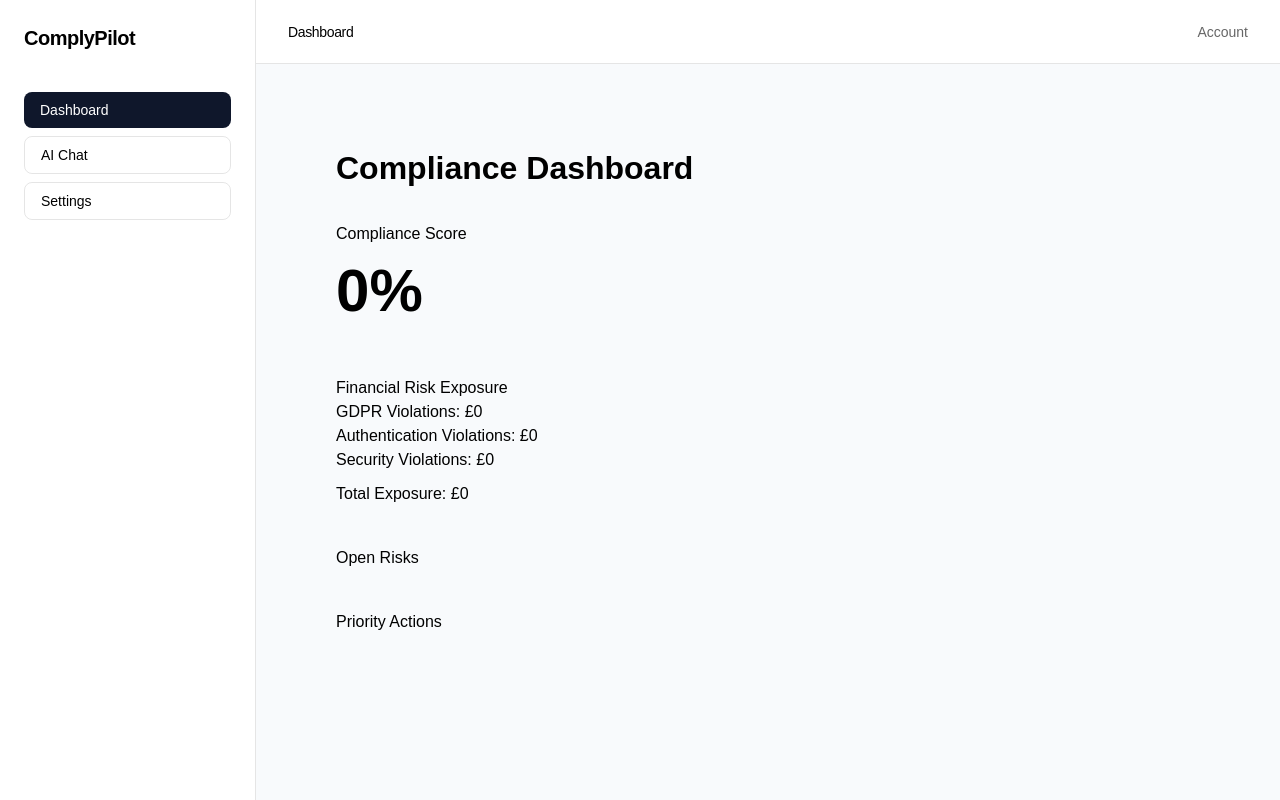
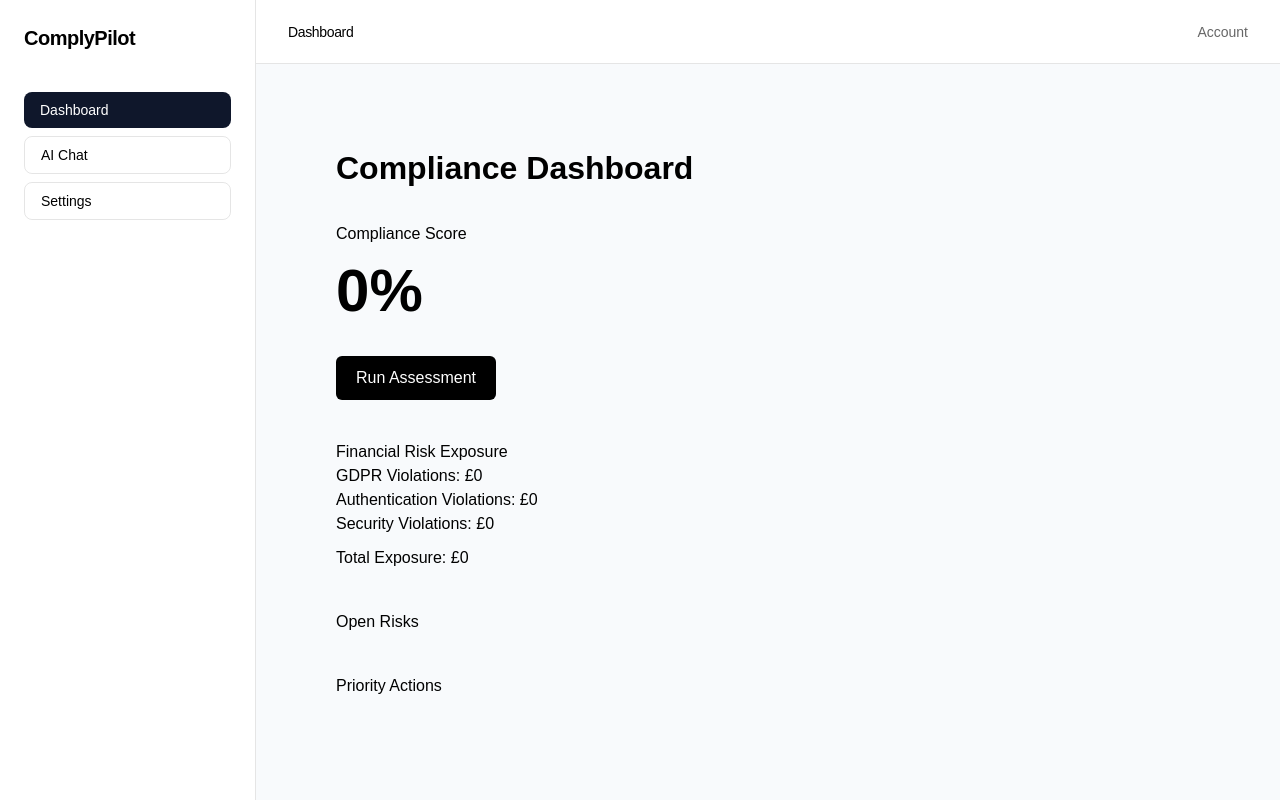
Before and after one commit to abdisamad9009-dot/complypilot-frontend, a Next.js app: page /dashboard in a window 1280 px wide. Built offline with nearby package versions, Linux system fonts and the light colour scheme.

Commit message:
Update page.tsx

```diff
--- a/app/dashboard/page.tsx
+++ b/app/dashboard/page.tsx
@@ -33,6 +33,23 @@ export default function Dashboard() {
           {score}%
         </div>
       </div>
+
+      <div style={{ marginTop: "20px" }}>
+  <a href="/assessment">
+    <button
+      style={{
+        padding: "10px 20px",
+        backgroundColor: "black",
+        color: "white",
+        borderRadius: "6px",
+        border: "none",
+        cursor: "pointer"
+      }}
+    >
+      Run Assessment
+    </button>
+  </a>
+</div>
 
       {/* Financial Exposure */}
       <div style={{ marginTop: "40px" }}>
```
